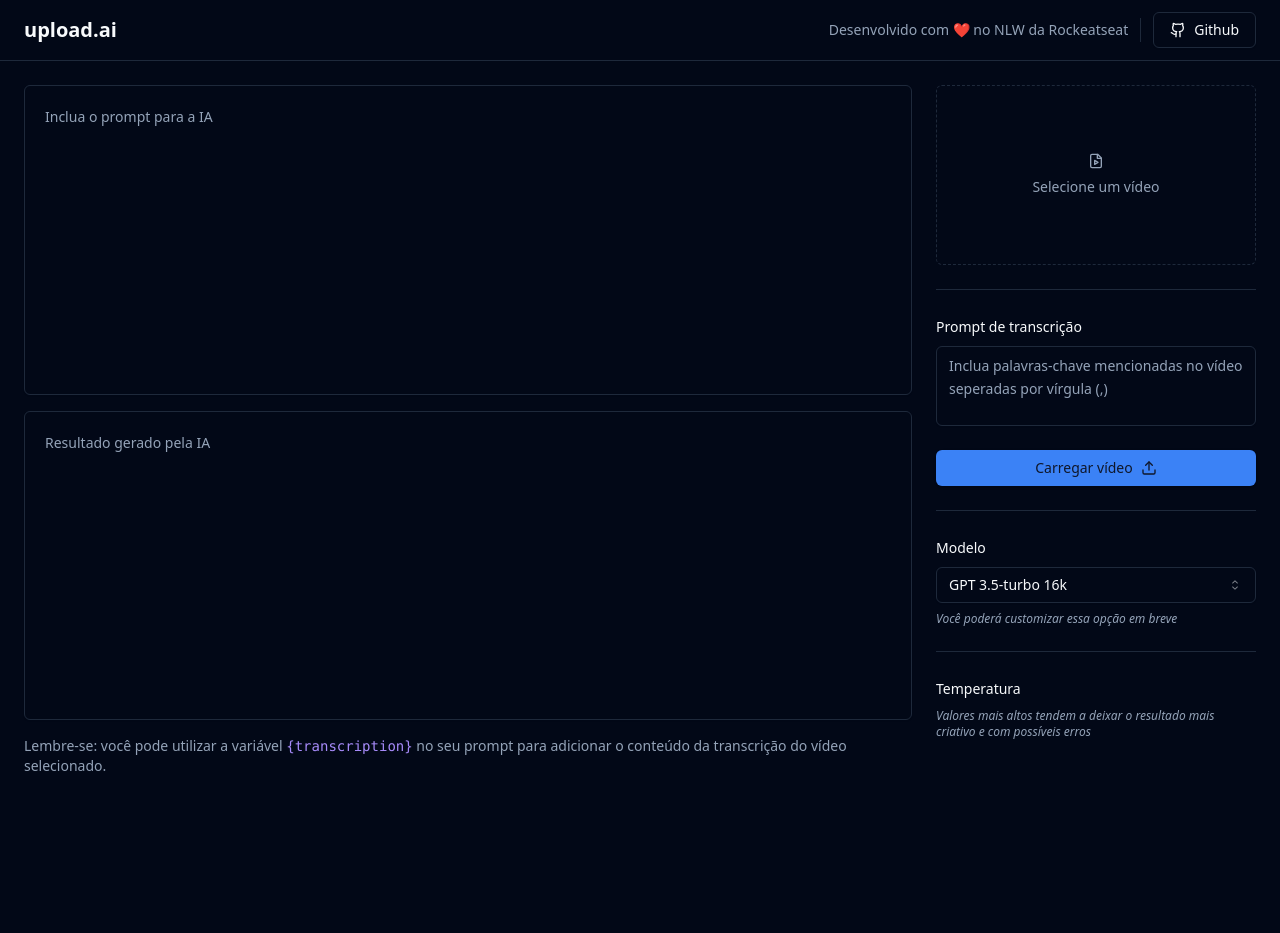
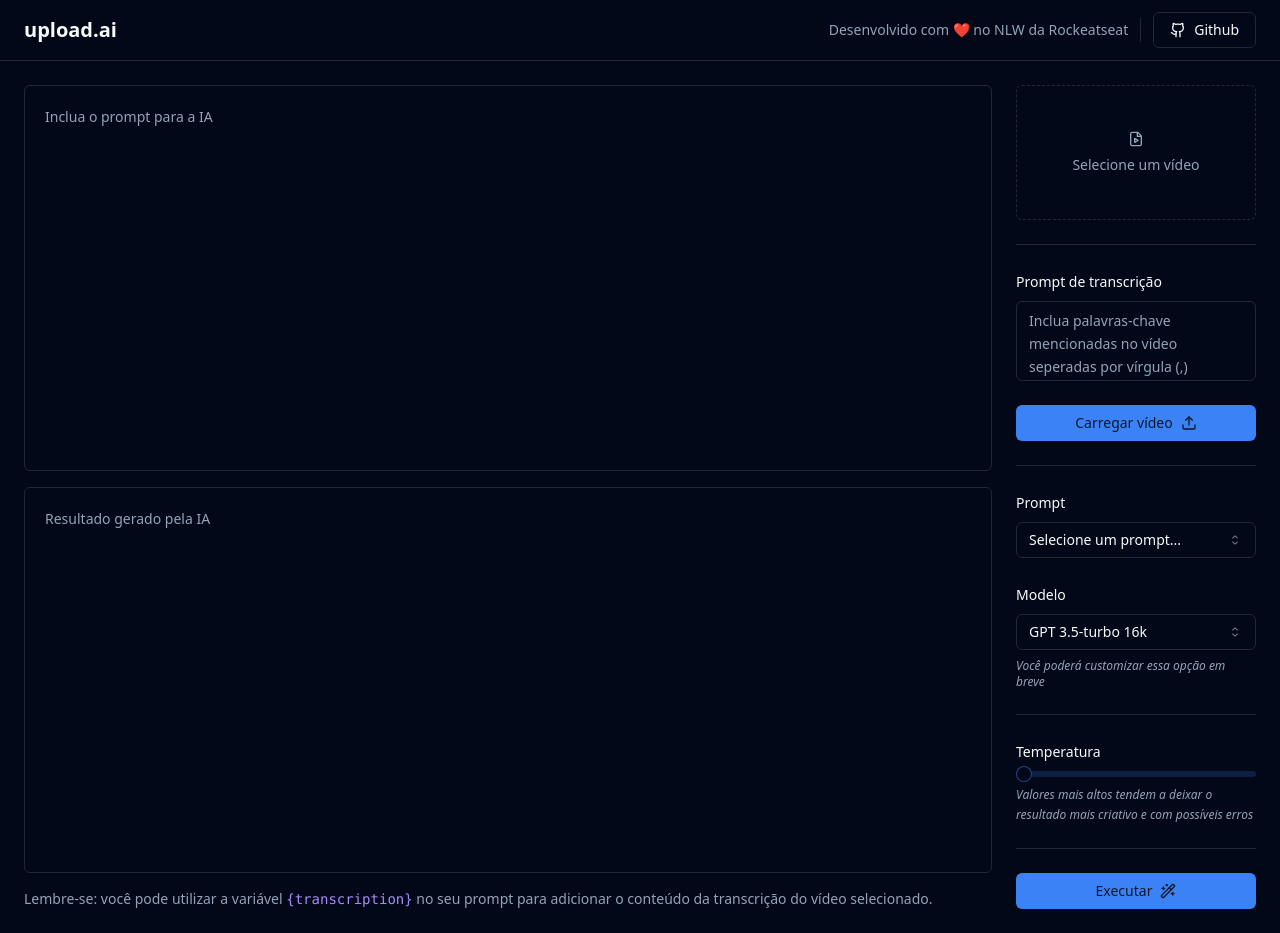
Before and after one commit to Samuel-Brito19/NLW-AI, a React (Vite) app: page / in a window 1280 px wide. Before the commit the page ends 800 px from the top, so only its background shows below. Built offline with nearby package versions, Linux system fonts and the light colour scheme.

Commit message:
Finishing the sidebar

```diff
--- a/src/App.tsx
+++ b/src/App.tsx
@@ -1,9 +1,10 @@
-import { Github, FileVideo, Upload } from "lucide-react";
+import { Github, FileVideo, Upload, Wand2 } from "lucide-react";
 import { Button } from "./components/ui/button";
 import { Separator } from "./components/ui/separator";
 import { Textarea } from "./components/ui/textarea";
 import { Label } from "./components/ui/label";
 import { Select, SelectContent, SelectItem, SelectTrigger, SelectValue } from "./components/ui/select";
+import { Slider } from "./components/ui/slider";
 
 export function App() {
 
@@ -37,7 +38,7 @@ export function App() {
           <p className="text-sm text-muted-foreground">
             Lembre-se: você pode utilizar a variável <code className="text-violet-400">{'{transcription}'}</code> no seu prompt para adicionar o conteúdo da transcrição do vídeo selecionado.</p>
         </div>
-        <aside className="w-80 space-y-6">
+        <aside className="w-60 space-y-6">
           <form className="space-y-6">
             <label htmlFor="video"
               className="border flex rounded-md aspect-video cursor-pointer border-dashed text-sm flex-col gap-2 items-center justify-center text-muted-foreground hover:bg-primary/5"
@@ -66,6 +67,18 @@ export function App() {
 
           <form className="space-y-6">
             <div className="space-y-2">
+              <Label>Prompt</Label>
+              <Select>
+                <SelectTrigger>
+                  <SelectValue placeholder="Selecione um prompt..." />
+                </SelectTrigger>
+                <SelectContent>
+                  <SelectItem value="title">Título do YouTube</SelectItem>
+                  <SelectItem value="description">Descrição do YouTube</SelectItem>
+                </SelectContent>
+              </Select>
+            </div>
+            <div className="space-y-2">
               <Label>Modelo</Label>
               <Select defaultValue="gpt3.5">
                 <SelectTrigger>
@@ -82,10 +95,21 @@ export function App() {
             <Separator />
             <div className="space-y-2">
               <Label>Temperatura</Label>
-
-              <span className="block text-xs text-muted-foreground italic"
+              <Slider
+                min={0}
+                max={1}
+                step={0.1}
+              />
+              <span className="block text-xs text-muted-foreground italic leading-relaxed"
               >Valores mais altos tendem a deixar o resultado mais criativo e com possíveis erros</span>
             </div>
+
+            <Separator />
+
+            <Button type="submit" className="w-full">
+              Executar
+              <Wand2 className="w-4 h-4 ml-2" />
+            </Button>
 
           </form>
         </aside>
```
